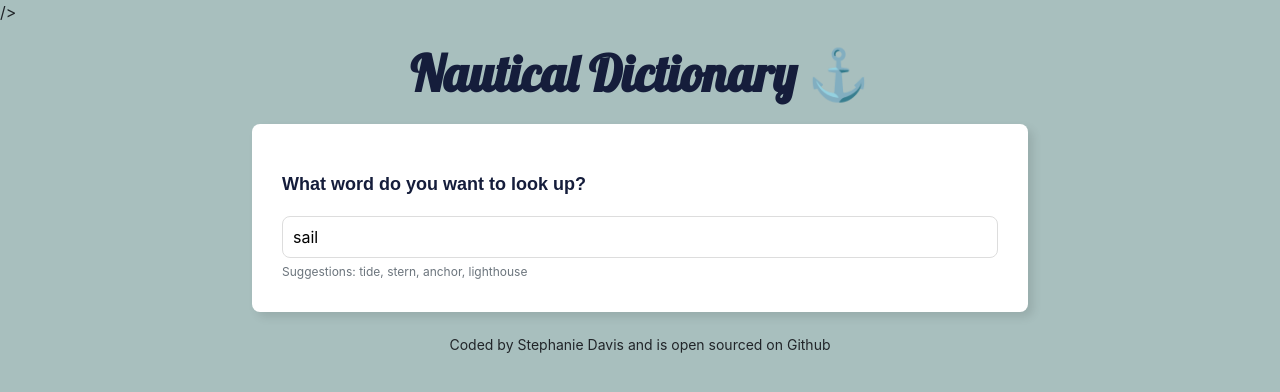
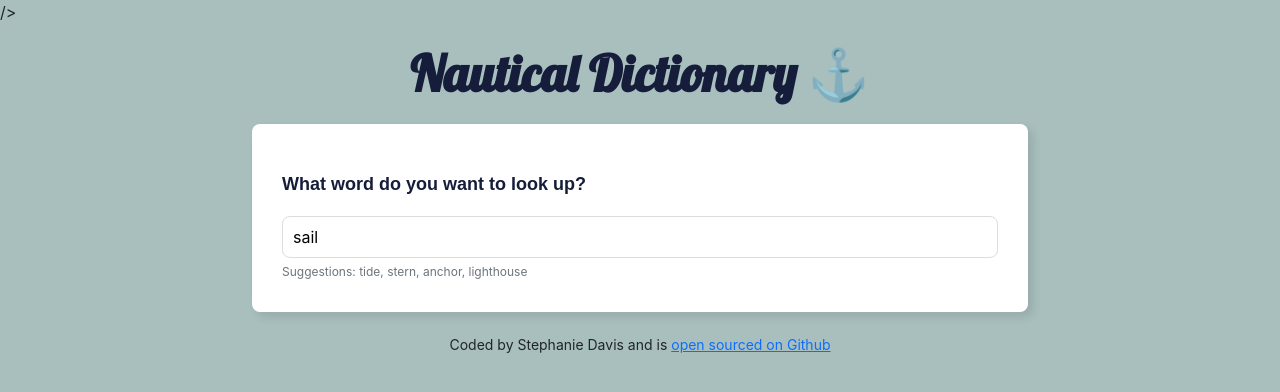
Before and after one commit to spechthalt/react-dictionary, a React (Create React App) app: page / in a window 1280 px wide. Shown: the top 392 px of the page. Built offline with nearby package versions, Linux system fonts and the light colour scheme; no server answers.

Commit message:
Update App.js

```diff
--- a/src/App.js
+++ b/src/App.js
@@ -11,7 +11,16 @@ function App() {
         <Dictionary defaultKeyword={"sail"} />
 
         <footer>
-          <small>Coded by Stephanie Davis and is open sourced on Github</small>
+          <small>
+            Coded by Stephanie Davis and is{" "}
+            <a
+              href="https://github.com/spechthalt/react-dictionary"
+              rel="noreferrer"
+              target="_blank"
+            >
+              open sourced on Github
+            </a>
+          </small>
         </footer>
       </div>
     </div>
```
